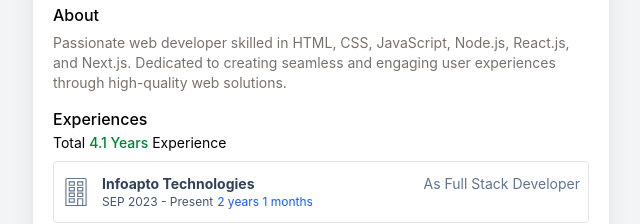
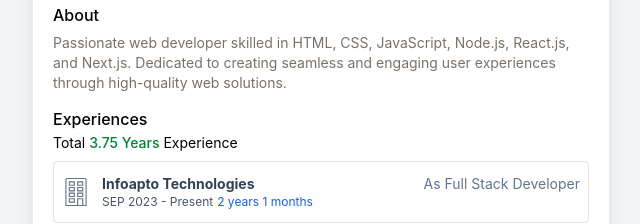
Before and after one commit to shiva-devotee-athi/vijayathiraj, a Next.js app: page /info/human-resource in a window 1280 px wide. Shown: the part 1360-1584 px from the top of the page, without its empty margins (319-959 px from the left). Built offline with nearby package versions, Linux system fonts and the light colour scheme.

Commit message:
experince corrections

```diff
--- a/src/data/information.ts
+++ b/src/data/information.ts
@@ -1,4 +1,4 @@
-export const TOTAL_YEARS_OF_EXPERIENCE = 4.1;
+export const TOTAL_YEARS_OF_EXPERIENCE = 3.75;
 
 export const educationDetails = [
   {
```
